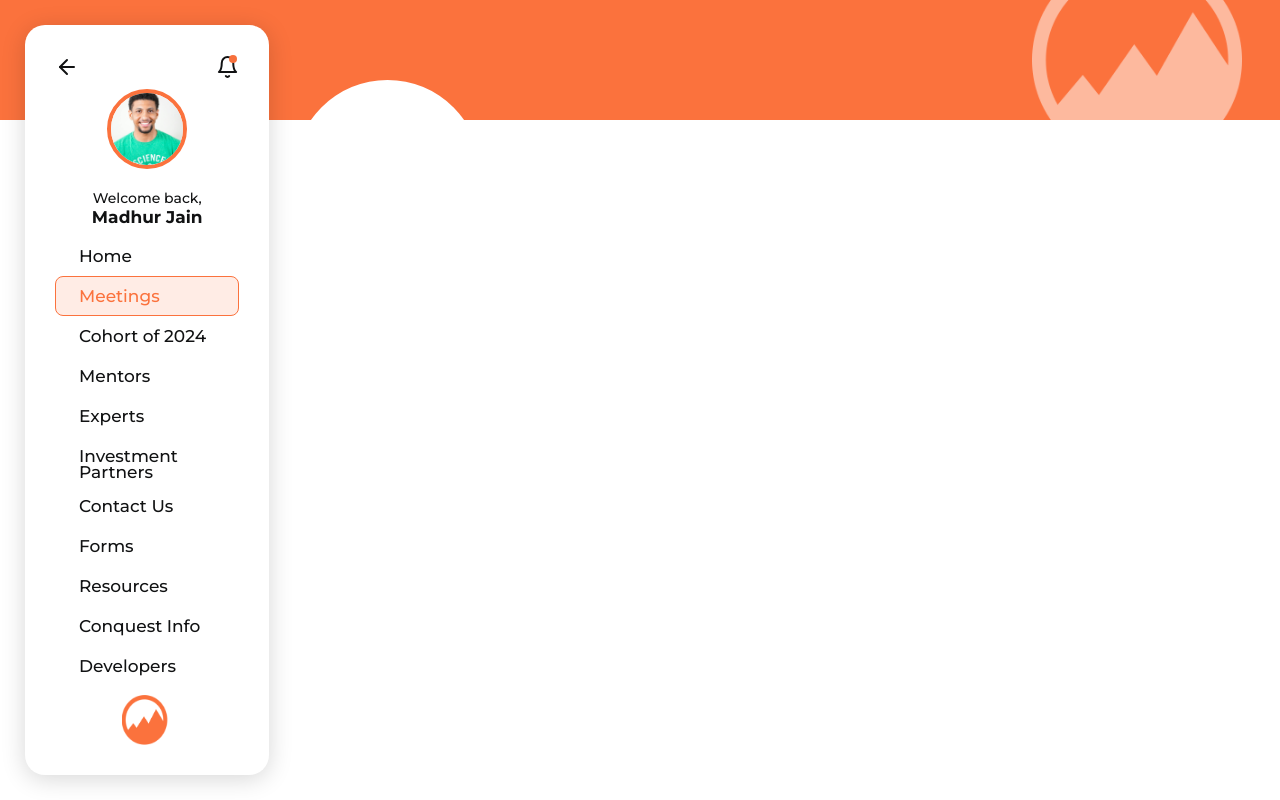
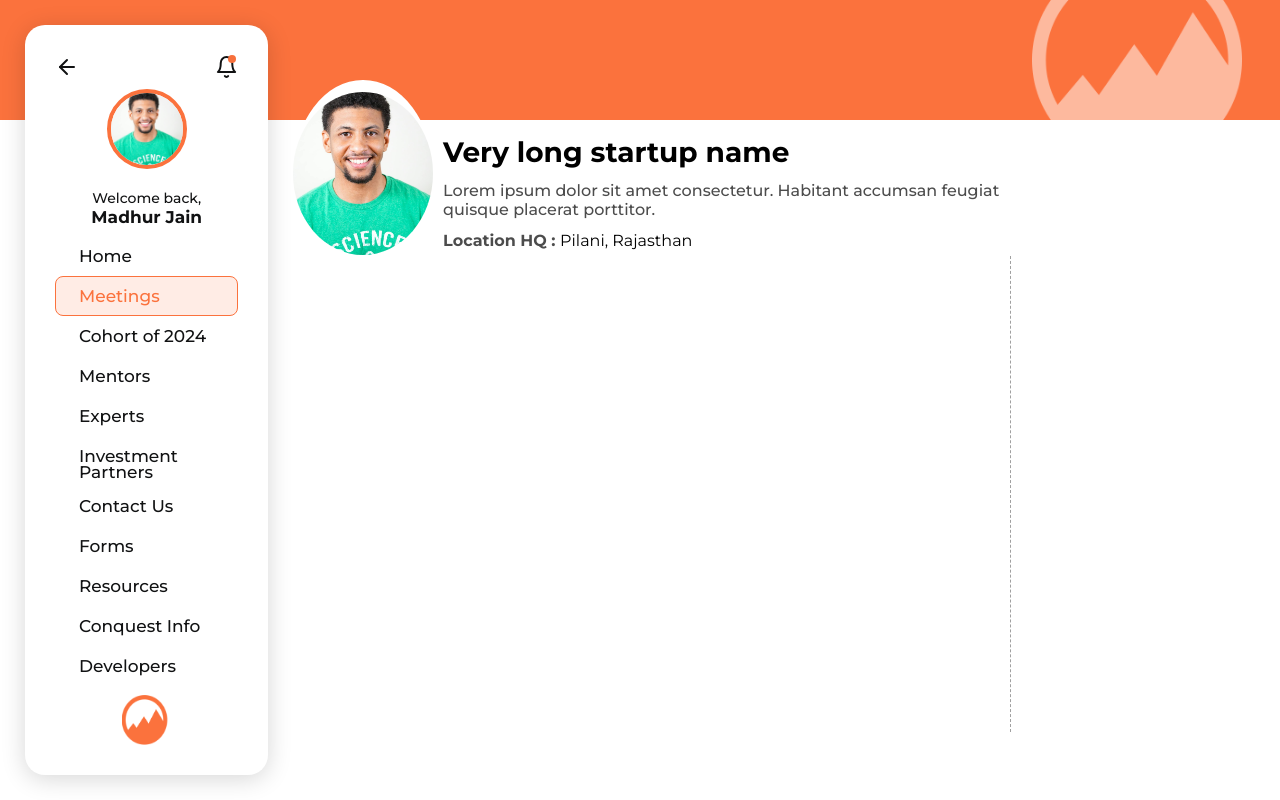
Before and after one commit to dvm-bitspilani/cel-conquest-2024, a React (Vite) app: page /dashboard/startup-profile in a window 1280 px wide. Built offline with nearby package versions, Linux system fonts and the light colour scheme.

Commit message:
feat: added header

```diff
--- a/src/components/Startups/StartupProfileHeader/StartupProfileHeader.jsx
+++ b/src/components/Startups/StartupProfileHeader/StartupProfileHeader.jsx
@@ -1,10 +1,24 @@
 import React from "react";
 import * as styles from "./StartupProfileHeader.module.scss";
 
-export default function StartupProfileHeader() {
+export default function StartupProfileHeader({ img, name, desc, location }) {
     return (
         <>
-           <div className={styles.logoContainer}></div>
+            <div className={styles.container}>
+                <div className={styles.contentContainer}>
+                    <div className={styles.logoContainer}>
+                        <img src={img} alt="" />
+                    </div>
+
+                    <div className={styles.headerContainer}>
+                        <div className={styles.name}>{name}</div>
+                        <div className={styles.desc}>{desc}</div>
+                        <div><span className={styles.location}>Location HQ : </span>{location}</div>
+                    </div>
+                </div>
+                <div className={styles.divider}></div>
+                <div className={styles.contactContainer}></div>
+            </div>
         </>
     );
 }
--- a/src/components/Startups/StartupProfileHeader/StartupProfileHeader.module.scss
+++ b/src/components/Startups/StartupProfileHeader/StartupProfileHeader.module.scss
@@ -1,8 +1,75 @@
-.logoContainer{
+.container {
+    display: flex;
+    height: 85vh;
+}
+
+.contentContainer {
+    display: flex;
+    height: 100%;
+    // background-color: lightblue;
+    width: 56vw;
+}
+
+.logoContainer {
     position: relative;
     top: -40px;
     height: 187px;
     width: 187px;
     background-color: white;
     border-radius: 50%;
+    display: flex;
+    align-items: center;
+    justify-content: center;
+
+    img {
+        height: 163px;
+        width: 163px;
+        object-fit: cover;
+        border-radius: 50%;
+    }
 }
+
+.headerContainer {
+    display: flex;
+    flex-direction: column;
+    justify-content: space-between;
+    position: relative;
+    top: 15px;
+    left: 10px;
+    gap: 10px;
+    height: auto;
+    max-height: 115px;
+
+
+    .name {
+        color: #000;
+        font-family: Montserrat;
+        font-size: 28px;
+        font-weight: 700;
+    }
+
+    .desc {
+        color: #4C4C4C;
+        font-family: Montserrat;
+        font-size: 16px;
+        font-weight: 500;
+    }
+
+    .location {
+        color: #4C4C4C;
+        font-family: Montserrat;
+        font-size: 16px;
+        font-weight: 700;
+    }
+}
+
+.divider{
+    border-left: dashed #a0a0a0 1px;
+    height: 70%;
+    position: relative;
+    top: 20%;
+}
+
+.contactContainer{
+    width: 21vw;
+}
--- a/src/routes/Dashboard/StartupProfile/StartupProfile.jsx
+++ b/src/routes/Dashboard/StartupProfile/StartupProfile.jsx
@@ -2,15 +2,19 @@ import React from "react";
 import { Button } from "antd";
 import * as styles from "./StartupProfile.module.scss";
 import StartupProfileHeader from "../../../components/Startups/StartupProfileHeader/StartupProfileHeader";
+import logo from "../../../assets/images/Dashboard/demoAvatar.jpeg";
 
 const dummyData = {
-
+    img: logo,
+    name: "Very long startup name",
+    desc: "Lorem ipsum dolor sit amet consectetur. Habitant accumsan feugiat quisque placerat porttitor.",
+    location: "Pilani, Rajasthan",
 }
 
 const StartupProfile = () => {
     return (
         <>
-            <StartupProfileHeader />
+            <StartupProfileHeader {...dummyData}/>
         </>
     );
 };
```
